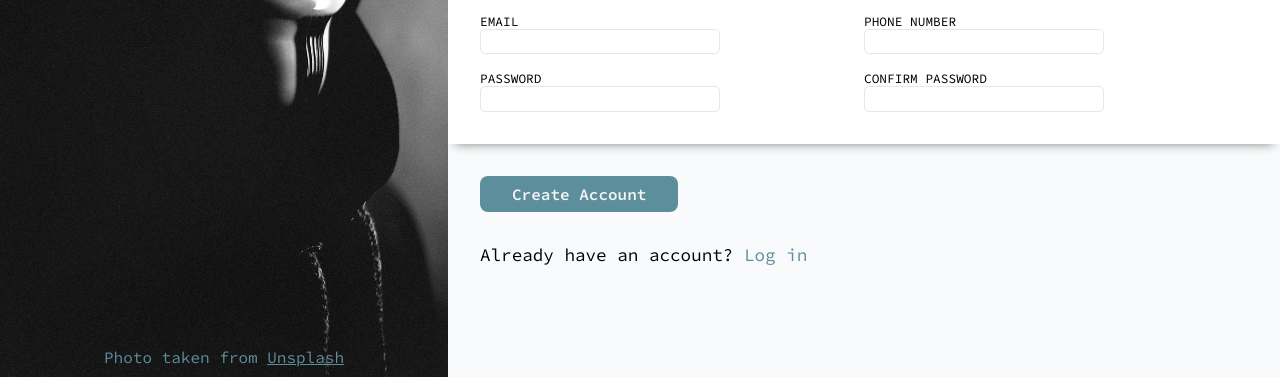
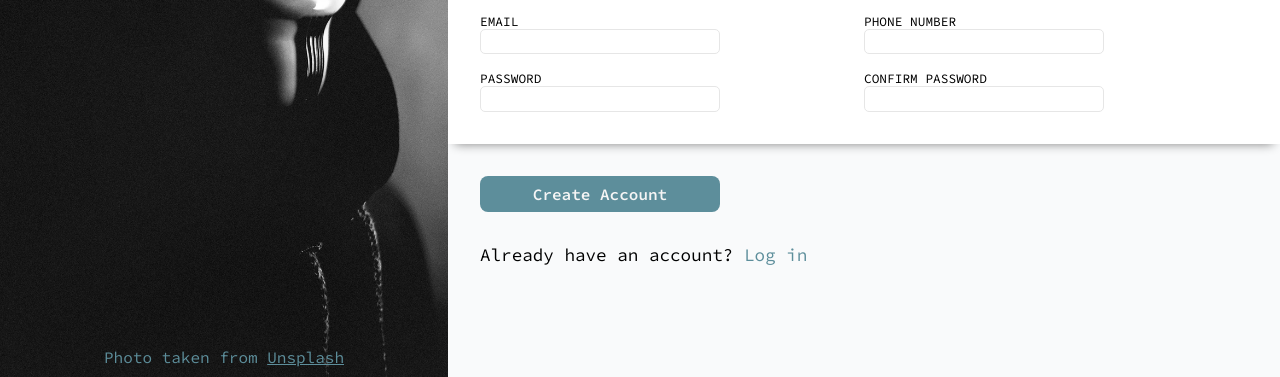
Before and after one commit to HammadAli132/Odin-Sign-up-Form, a plain HTML site: page index.html in a window 1280 px wide. Shown: the part 423-800 px from the top of the page. Drawn offline with Linux system fonts and the light colour scheme.

Commit message:
Fixed the submit button bug

```diff
--- a/index.html
+++ b/index.html
@@ -56,7 +56,7 @@
                         <input type="password" id="cnfmpswrd" required>
                     </div>
                 </div>
-                <button type="submit" id="submit-btn">Create Account</button>
+                <input type="submit" value="Create Account">
             </form>
             <section id="bottom">
                 <p>Already have an account? <a href="#">Log in</a></p>
--- a/style.css
+++ b/style.css
@@ -111,7 +111,7 @@ main {
     border: 1.5px solid var(--left-panel-text-color);
 }
 
-#form button {
+#form > input[type="submit"] {
     padding: .5rem 2rem;
     border-radius: 8px;
     border: none;
@@ -123,9 +123,9 @@ main {
     margin: 2rem 0 0 2rem;
 }
 
-#form > button:hover {
+#form>input[type="submit"]:hover {
     cursor: pointer;
-    box-shadow: 0px 3px 7px -1px rgb(164, 223, 255);
+    box-shadow: 0px 3px 7px -2px rgb(164, 223, 255);
 }
 
 #bottom {
```
